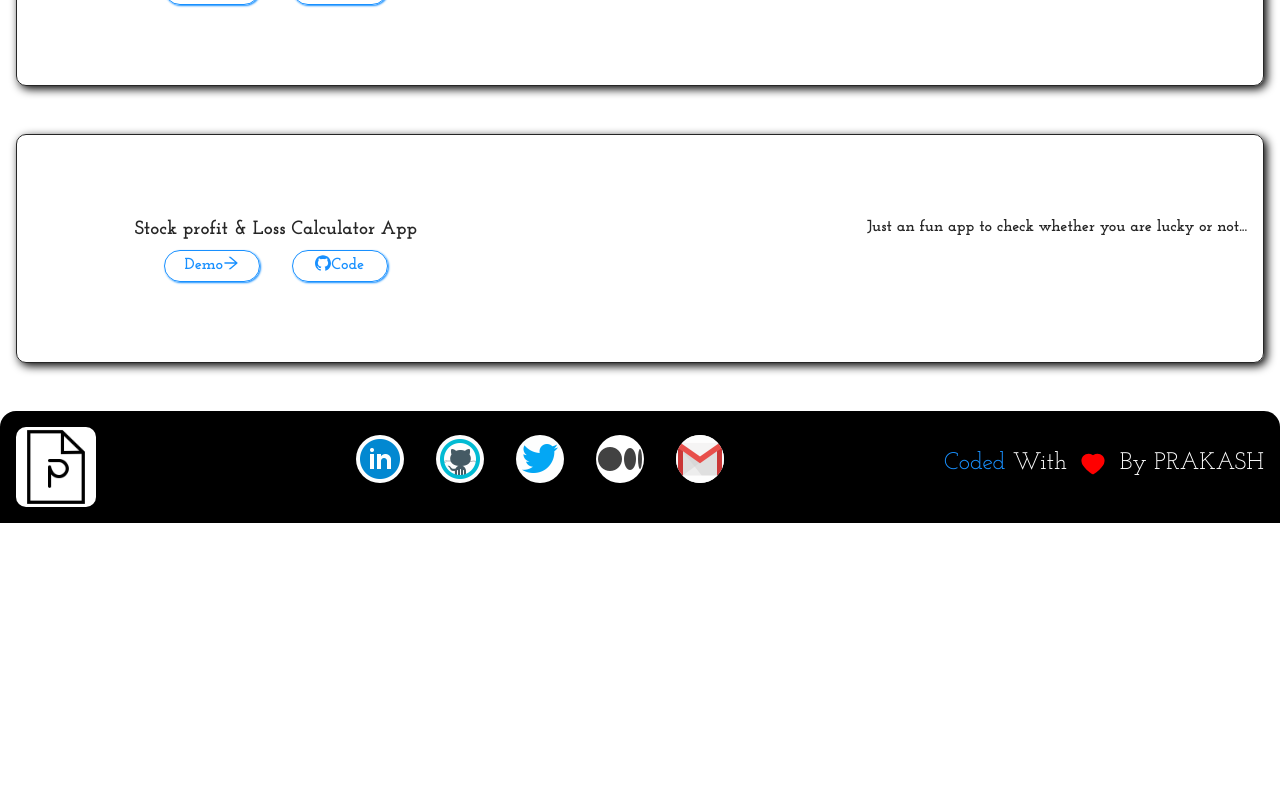
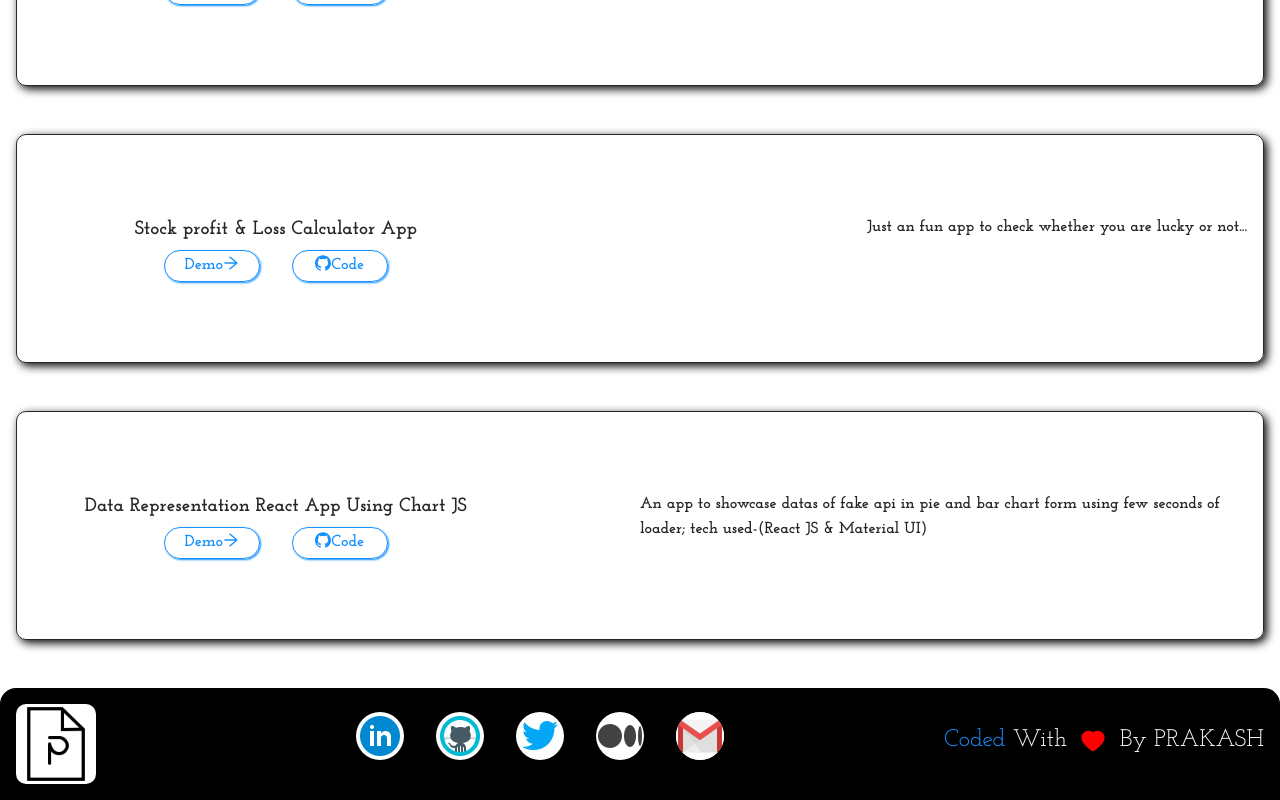
Before and after one commit to prakash855/portfolio_neog, a React (Create React App) app: page /projects in a window 1280 px wide. Shown: the part 2939-3739 px from the top of the page. Before the commit the page ends 3462 px from the top, so only its background shows below. Built offline with nearby package versions, Linux system fonts and the light colour scheme.

Commit message:
feat:Project added

```diff
--- a/src/Pages/About/About.jsx
+++ b/src/Pages/About/About.jsx
@@ -13,7 +13,7 @@ const About = () => {
       <div>
         <img
           id="dp"
-          src="https://scontent.fknu1-2.fna.fbcdn.net/v/t1.18169-9/s526x395/18058201_748836775289888_8164965364095426549_n.jpg?_nc_cat=105&ccb=1-5&_nc_sid=174925&_nc_ohc=S9bRVZxcVwIAX-xyCo5&_nc_ht=scontent.fknu1-2.fna&oh=4247d33fa08b468d3bf1d5941c7c9000&oe=61507A27"
+          src="https://instagram.fknu1-2.fna.fbcdn.net/v/t51.2885-15/e35/44241483_1928992097189265_4922795172249349755_n.jpg?_nc_ht=instagram.fknu1-2.fna.fbcdn.net&_nc_cat=109&_nc_ohc=yuUf3Lkwu98AX-Kh_3-&tn=704mWOPtQAXQ77vl&edm=AP_V10EBAAAA&ccb=7-4&oh=3ff3a7d2a65e4002c4b7f708749bed1b&oe=6177D772&_nc_sid=4f375e"
           alt=""
         />
       </div>
--- a/src/Pages/Projects/Data.json
+++ b/src/Pages/Projects/Data.json
@@ -64,5 +64,11 @@
         "desc": "Just an fun app to check whether you are lucky or not...",
         "live": "https://stockm14.netlify.app/",
         "code": "https://github.com/prakash855/mark14"
+    },
+    {
+        "name": "Data Representation React App Using Chart JS",
+        "desc": "An app to showcase datas of fake api in pie and bar chart form using few seconds of loader; tech used-(React JS & Material UI)",
+        "live": "https://profileui.netlify.app/",
+        "code": "https://github.com/prakash855/profile_ui"
     }
 ]
```
Also changed, not shown: 1 other file (tests, documents, lock files or other folders).
